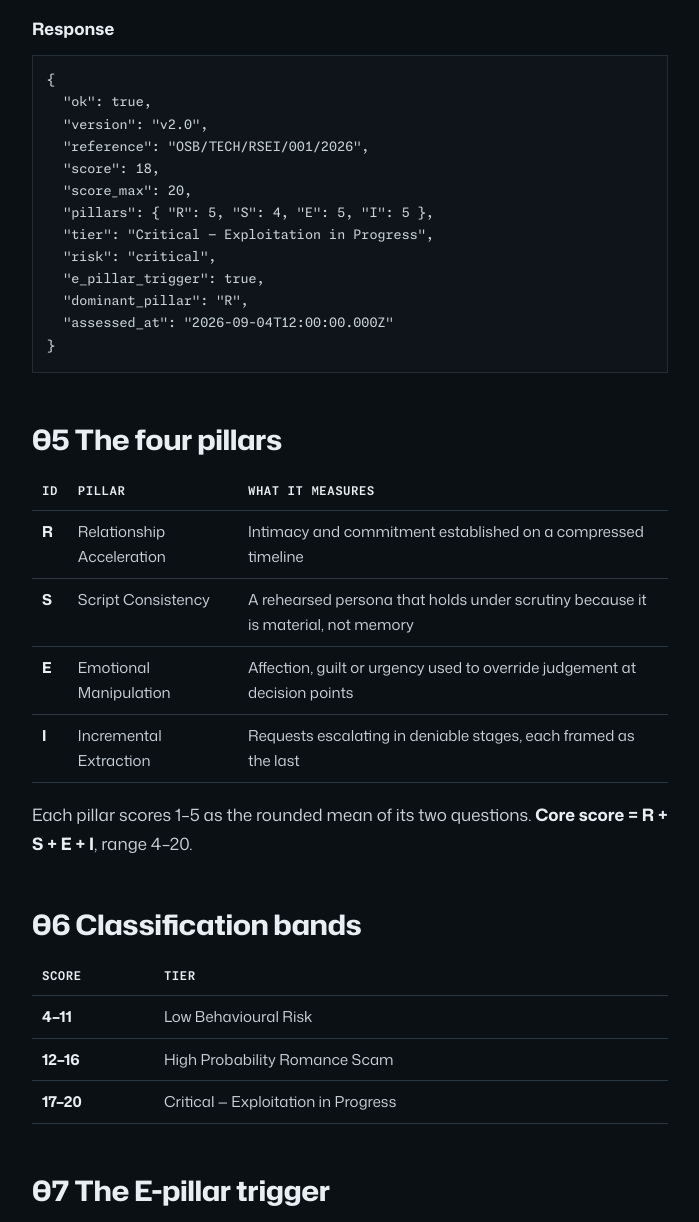
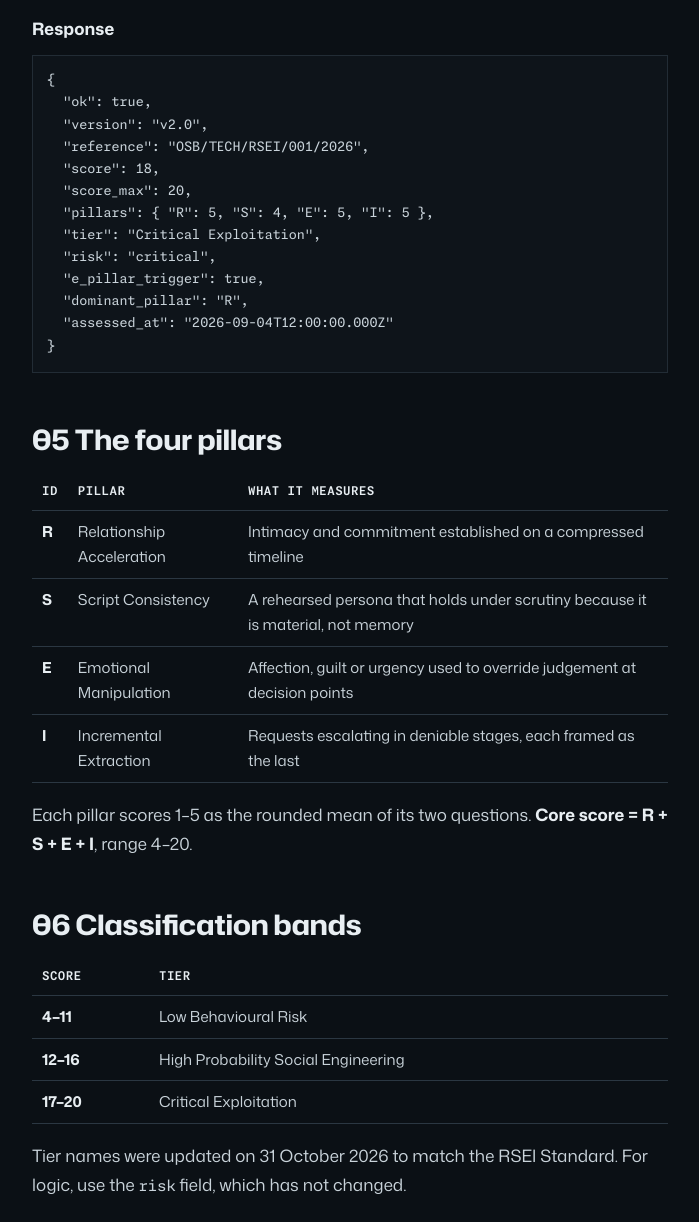
Before and after one commit to OSBCreator/osb-backend, a plain HTML site: page api-docs.html in a window 1280 px wide. Shown: the part 1675-2897 px from the top of the page, without its empty margins (248-947 px from the left). Drawn offline with Linux system fonts and the light colour scheme.

Commit message:
Add files via upload

```diff
--- a/api-docs.html
+++ b/api-docs.html
@@ -70,7 +70,7 @@
   &quot;score&quot;: 18,
   &quot;score_max&quot;: 20,
   &quot;pillars&quot;: { &quot;R&quot;: 5, &quot;S&quot;: 4, &quot;E&quot;: 5, &quot;I&quot;: 5 },
-  &quot;tier&quot;: &quot;Critical — Exploitation in Progress&quot;,
+  &quot;tier&quot;: &quot;Critical Exploitation&quot;,
   &quot;risk&quot;: &quot;critical&quot;,
   &quot;e_pillar_trigger&quot;: true,
   &quot;dominant_pillar&quot;: &quot;R&quot;,
@@ -80,7 +80,8 @@
 <div class="tbl"><table><tr><th>ID</th><th>Pillar</th><th>What it measures</th></tr><tr><td><strong>R</strong></td><td>Relationship Acceleration</td><td>Intimacy and commitment established on a compressed timeline</td></tr><tr><td><strong>S</strong></td><td>Script Consistency</td><td>A rehearsed persona that holds under scrutiny because it is material, not memory</td></tr><tr><td><strong>E</strong></td><td>Emotional Manipulation</td><td>Affection, guilt or urgency used to override judgement at decision points</td></tr><tr><td><strong>I</strong></td><td>Incremental Extraction</td><td>Requests escalating in deniable stages, each framed as the last</td></tr></table></div>
 <p>Each pillar scores 1–5 as the rounded mean of its two questions. <strong>Core score = R + S + E + I</strong>, range 4–20.</p>
 <h2 id="06-classification-bands">06 Classification bands</h2>
-<div class="tbl"><table><tr><th>Score</th><th>Tier</th></tr><tr><td><strong>4–11</strong></td><td>Low Behavioural Risk</td></tr><tr><td><strong>12–16</strong></td><td>High Probability Romance Scam</td></tr><tr><td><strong>17–20</strong></td><td>Critical — Exploitation in Progress</td></tr></table></div>
+<div class="tbl"><table><tr><th>Score</th><th>Tier</th></tr><tr><td><strong>4–11</strong></td><td>Low Behavioural Risk</td></tr><tr><td><strong>12–16</strong></td><td>High Probability Social Engineering</td></tr><tr><td><strong>17–20</strong></td><td>Critical Exploitation</td></tr></table></div>
+<p>Tier names were updated on 31 October 2026 to match the RSEI Standard. For logic, use the <code>risk</code> field, which has not changed.</p>
 <h2 id="07-the-e-pillar-trigger">07 The E-pillar trigger</h2>
 <p><code>e_pillar_trigger</code> returns <strong>true</strong> when E ≥ 4, independent of the total score. It indicates victim support is warranted regardless of whether any financial loss occurred.<br><br> It exists because emotional harm and financial harm do not correlate reliably. Treating a low-loss case as a low-harm case is the most common failure in this field.</p>
 <h2 id="08-errors">08 Errors</h2>
```
